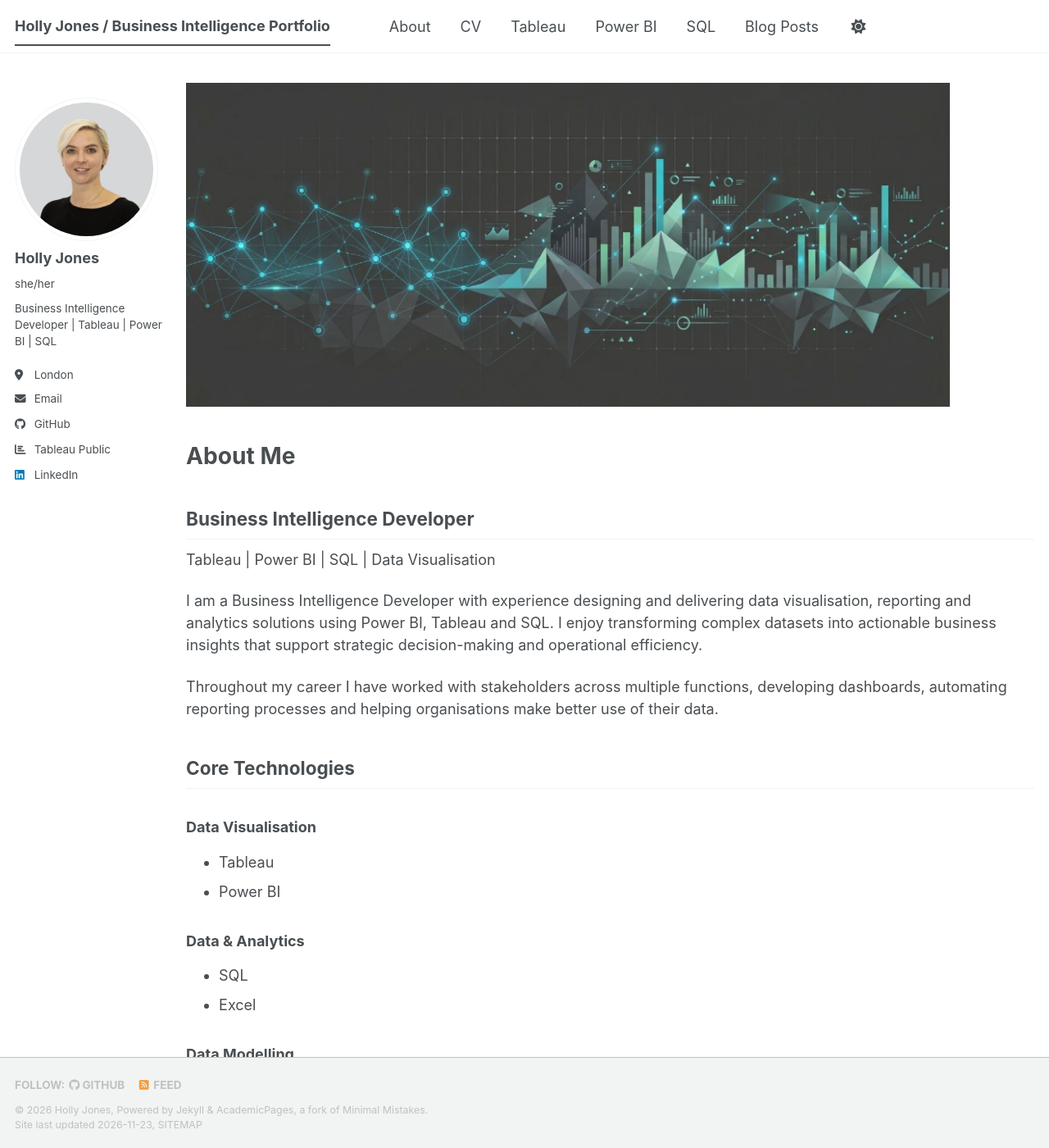
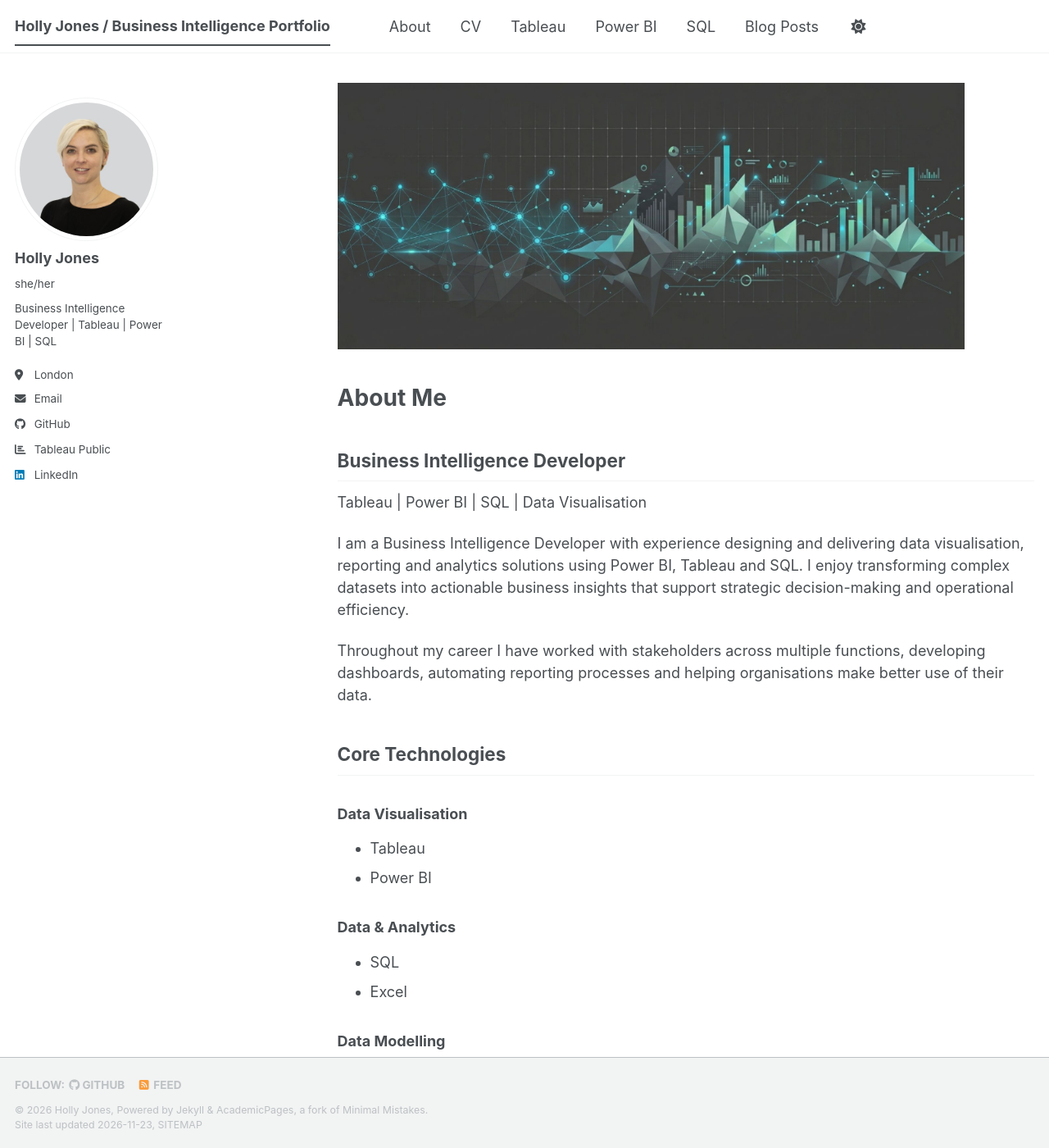
Before and after one commit to hjones87/hjones87.github.io, a Jekyll site: the page built from _pages/about.md, in a window 1280 px wide and 1400 px high. Shown: the whole window at 82% size. Built offline with Jekyll 4.4.1, drawn with Linux system fonts in a browser that asks for light colours; a script bundle is joined from its source files by our own code; a style sheet for code colours, icons or effects is not loaded.

Commit message:
Adjust page layout for large breakpoint

```diff
--- a/_sass/layout/_page.scss
+++ b/_sass/layout/_page.scss
@@ -18,8 +18,8 @@
 
 .page {
   @include breakpoint($large) {
-    @include span(11.5 of 12 last);
-    @include prefix(0.25 of 12);
+    @include span(10 of 12 last);
+    @include prefix(0.5 of 12);
     @include suffix(0);
   }
 
```
